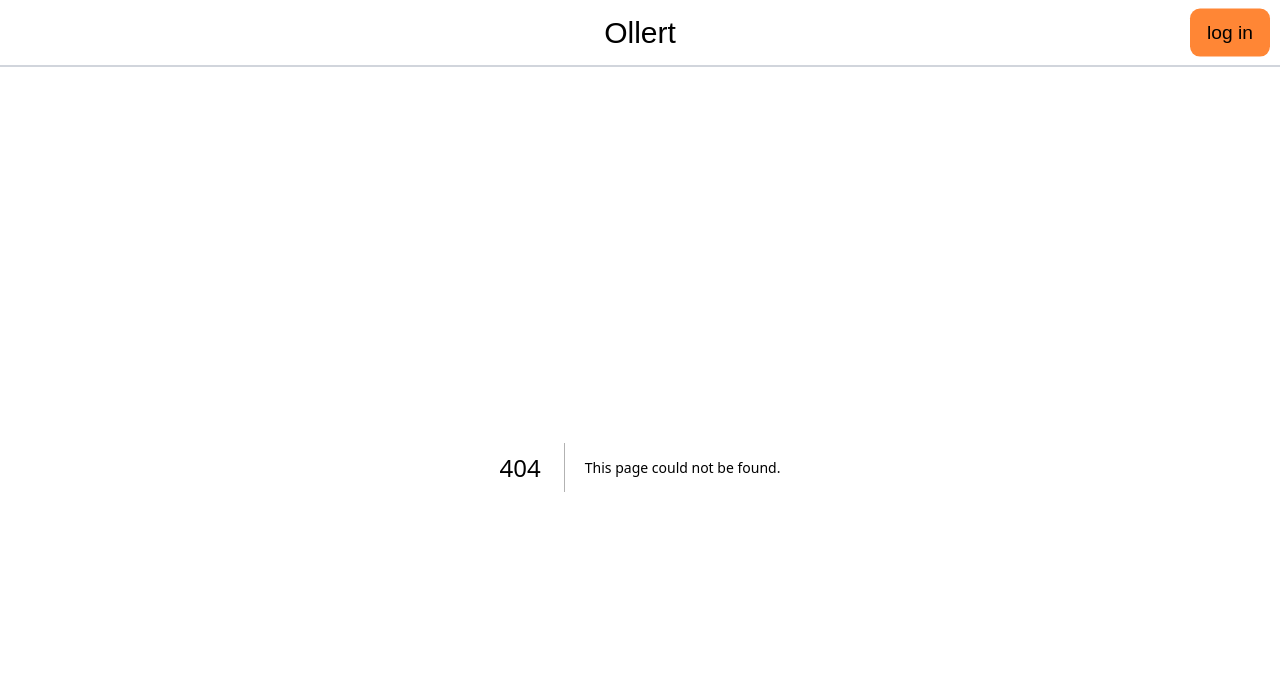
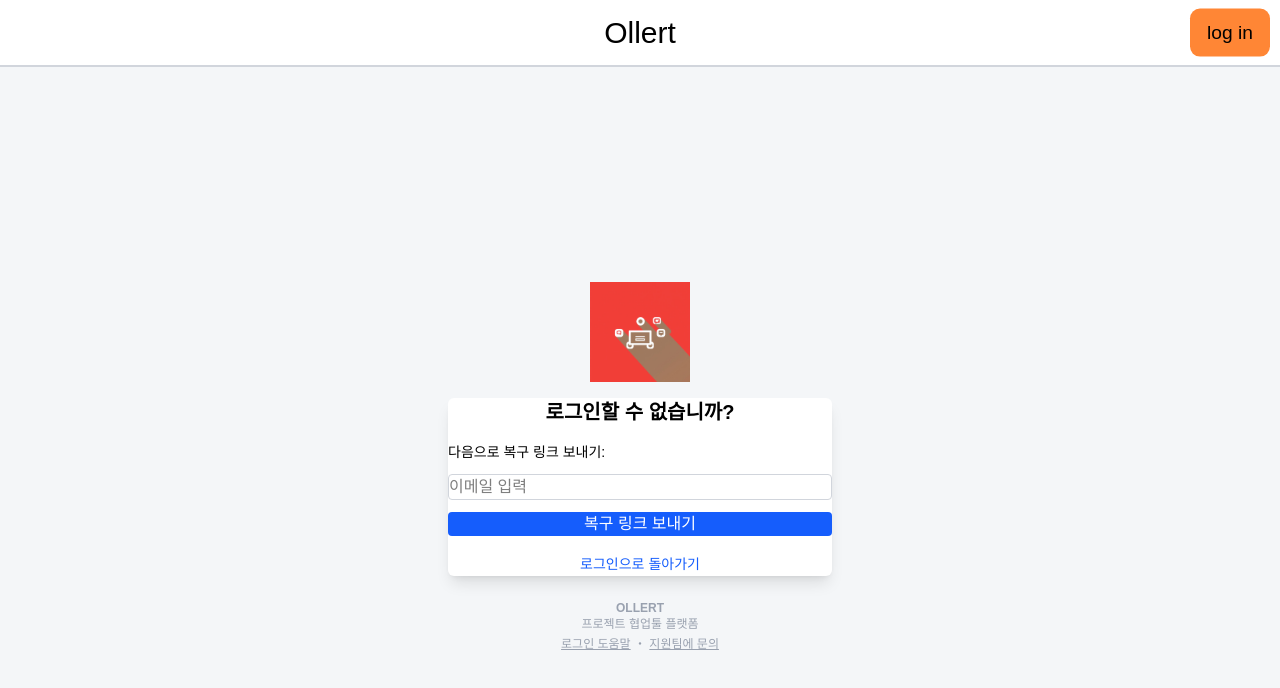
Before and after one commit to DongPee/SoftwareEngineering-CollaborationTool-, a Next.js app: page /frontend/forgotpassword in a window 1280 px wide. Before the commit this address had no page. Shown: the top 688 px of the page. Built offline with nearby package versions, Linux system fonts and the light colour scheme.

Commit message:
Docs 페이지 및 비밀번호 찾기 페이지 추가

```diff
--- /dev/null
+++ b/src/app/frontend/forgotpassword/page.tsx
@@ -0,0 +1,68 @@
+'use client';
+import React, { useState } from 'react';
+import Link from 'next/link';
+import Image from 'next/image';
+
+export default function ForgotPasswordPage() {
+  const [email, setEmail] = useState('');
+  const [submitted, setSubmitted] = useState(false);
+
+  const handleSubmit = (e: React.FormEvent) => {
+    e.preventDefault();
+    // 실제 API 연동 예정
+    setSubmitted(true);
+  };
+
+  return (
+    <div className="min-h-screen flex flex-col justify-center items-center bg-[#f4f6f8]">
+      {/* 로고 영역 */}
+      <div className="mb-4">
+        <Image src="/ollert-logo.jpg" alt="Logo" width={100} height={30} />
+      </div>
+
+      {/* 카드 박스 */}
+      <div className="bg-white shadow-lg rounded-md w-full max-w-sm p-6 text-center">
+        <h2 className="text-xl font-semibold mb-4">로그인할 수 없습니까?</h2>
+
+        {!submitted ? (
+          <form onSubmit={handleSubmit} className="flex flex-col gap-3">
+            <label className="text-sm text-left">다음으로 복구 링크 보내기:</label>
+            <input
+              type="email"
+              required
+              value={email}
+              onChange={(e) => setEmail(e.target.value)}
+              placeholder="이메일 입력"
+              className="border border-gray-300 p-2 rounded"
+            />
+            <button
+              type="submit"
+              className="bg-blue-600 text-white py-2 rounded hover:bg-blue-700"
+            >
+              복구 링크 보내기
+            </button>
+          </form>
+        ) : (
+          <p className="text-green-600 mt-4">📬 이메일로 복구 링크를 보냈습니다!</p>
+        )}
+
+        {/* 로그인으로 돌아가기 */}
+        <div className="mt-4">
+          <Link href="/frontend/login" className="text-blue-600 text-sm hover:underline">
+            로그인으로 돌아가기
+          </Link>
+        </div>
+      </div>
+
+      {/* 푸터 */}
+      <div className="text-center text-xs text-gray-400 mt-6">
+        <p><strong>OLLERT</strong></p>
+        <p>프로젝트 협업툴 플랫폼</p>
+        <p className="mt-1">
+          <a href="#" className="underline">로그인 도움말</a> ・{" "}
+          <a href="#" className="underline">지원팀에 문의</a>
+        </p>
+      </div>
+    </div>
+  );
+}
--- a/src/app/frontend/login/page.tsx
+++ b/src/app/frontend/login/page.tsx
@@ -107,8 +107,10 @@ export default function LoginPage() {
 
         {/* 하단 링크 */}
         <div className="text-center text-sm text-gray-500 mt-4">
-          <a href="#" className="text-blue-600 hover:underline">로그인할 수 없습니까?</a> ・{" "}
-          <Link href="signup" className="text-blue-600 hover:underline">
+        <Link href="forgotpassword" className="text-blue-600 hover:underline">
+          로그인할 수 없습니까?
+        </Link> ・{" "}
+        <Link href="signup" className="text-blue-600 hover:underline">
             계정 만들기
           </Link>
         </div>
```
